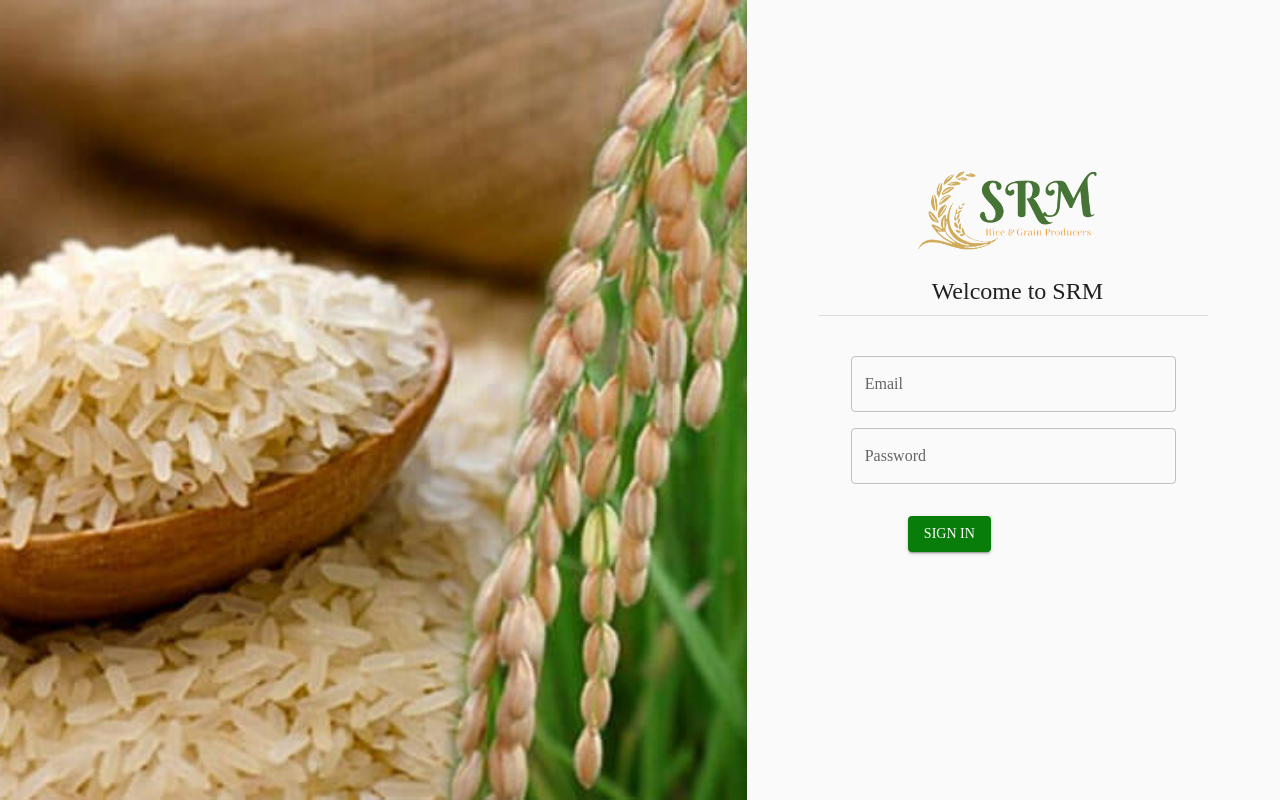
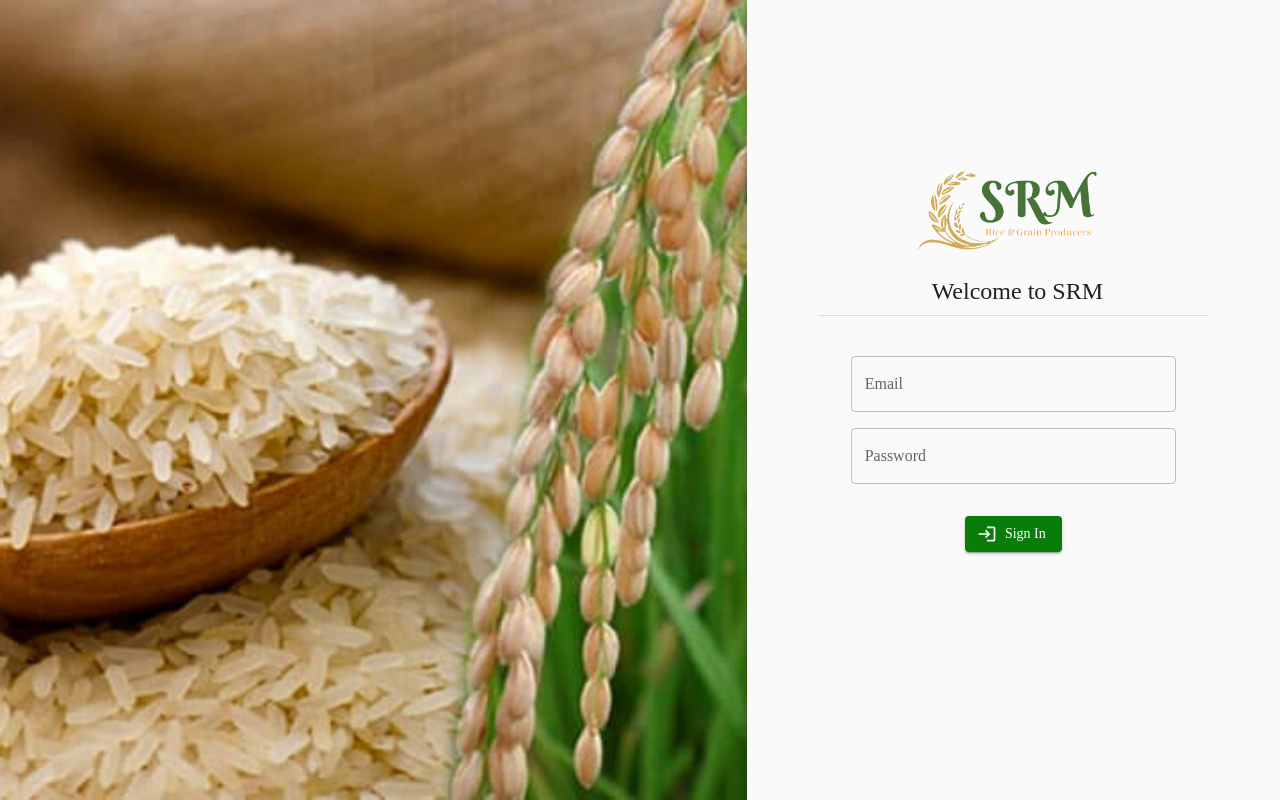
Before and after one commit to SANDARUWANGGSS/WebApp-Frontend, a React (Create React App) app: page /app/sign-in in a window 1280 px wide. Built offline with nearby package versions, Linux system fonts and the light colour scheme.

Commit message:
Added login icon to the button

```diff
--- a/src/components/SignIn.jsx
+++ b/src/components/SignIn.jsx
@@ -7,6 +7,7 @@ import Link from "@mui/material/Link";
 import Paper from "@mui/material/Paper";
 import Box from "@mui/material/Box";
 import Grid from "@mui/material/Grid";
+import LoginIcon from '@mui/icons-material/Login';
 import Typography from "@mui/material/Typography";
 import { Container } from "@mui/material";
 import { Fragment, useEffect, useState } from "react";
@@ -162,29 +163,9 @@ export default function SignIn() {
                         </Fragment>
                         <Box sx={{ pt: 2 }} className="flex justify-content-center flex-wrap">
                         <Box className=" flex align-items-center justify-content-center">
-                        <Button icon="pi pi-sign-in"
-                        variant="contained">Sign In</Button>
-                          {/* {!alreadySignedIn && ( */}
-                            <Button
-                              // disabled={formLoading}
-                              label={"Sign In"}
-                              className="p-button-rounded px-5 py-3"
-                              icon="pi pi-sign-in"
-                              // loading={loading}
-                              type="submit"
-                            />
-                          {/* )}
-                          {alreadySignedIn && ( */}
-                            <Button
-                              // disabled={!alreadySignedInUser}
-                              // onClick={continueClick}
-                              label={"Continue"}
-                              className="p-button-rounded px-5 py-3"
-                              icon="pi pi-sign-in"
-                              // loading={loading}
-                              type="button"
-                            />
-                          {/* )} */}
+                        <Button startIcon={<LoginIcon />}
+                        variant="contained" sx={{ textTransform: 'none' }}>Sign In</Button>
+
                         </Box>
                       </Box>
                       {/* {alreadySignedIn && (
```
